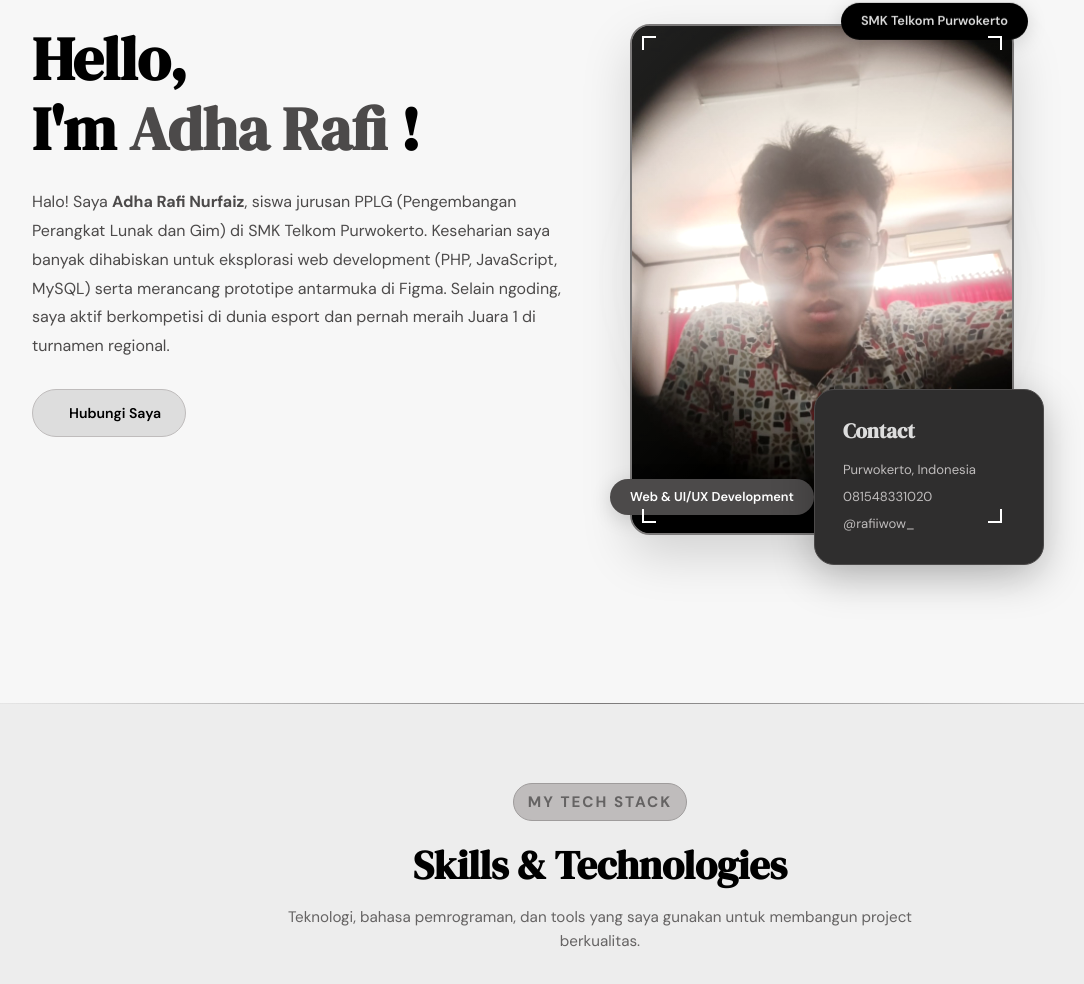
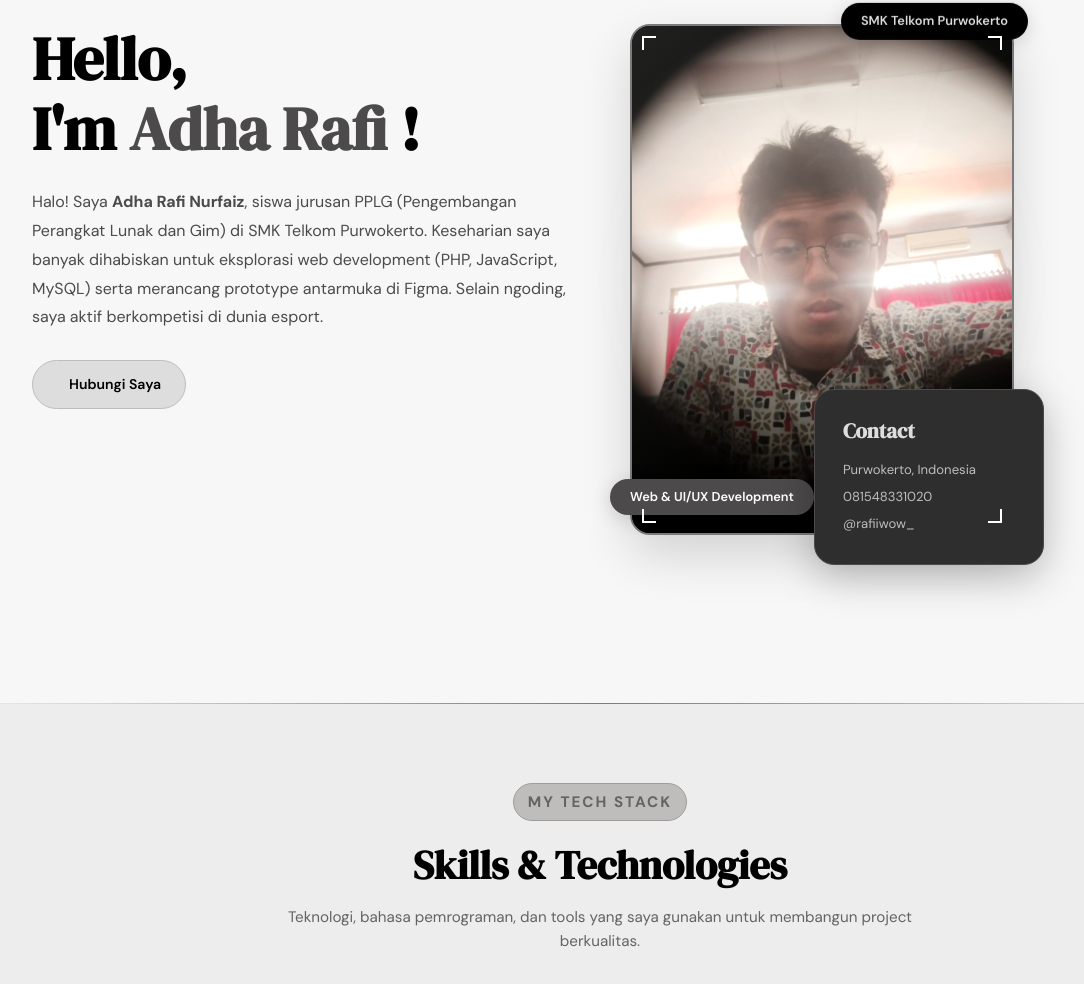
Before and after one commit to AdhaRafi/Portofolio, a plain HTML site: page index.html in a window 1280 px wide. Shown: the part 996-1980 px from the top of the page, without its empty margins (40-1124 px from the left). Drawn offline with Linux system fonts and the light colour scheme; no server answers; animation ran at ten frames a second.

Commit message:
update: bio description in about section

```diff
--- a/index.html
+++ b/index.html
@@ -322,8 +322,8 @@
                     <p class="about-text">
                         Halo! Saya <strong>Adha Rafi Nurfaiz</strong>, siswa jurusan PPLG (Pengembangan Perangkat Lunak
                         dan Gim) di SMK Telkom Purwokerto. Keseharian saya banyak dihabiskan untuk eksplorasi web
-                        development (PHP, JavaScript, MySQL) serta merancang prototipe antarmuka di Figma. Selain
-                        ngoding, saya aktif berkompetisi di dunia esport dan pernah meraih Juara 1 di turnamen regional.
+                        development (PHP, JavaScript, MySQL) serta merancang prototype antarmuka di Figma. Selain
+                        ngoding, saya aktif berkompetisi di dunia esport.
                     </p>
                     <a href="#contact" class="about-link">
                         <span class="link-icon"></span>
```
